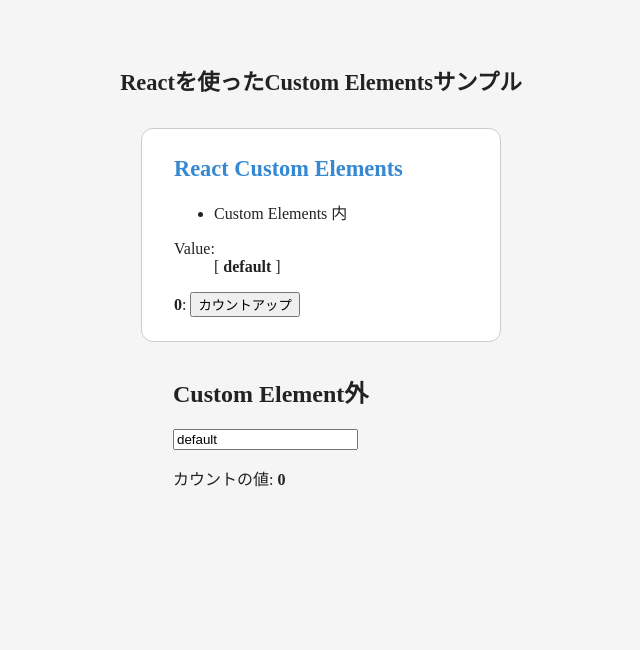
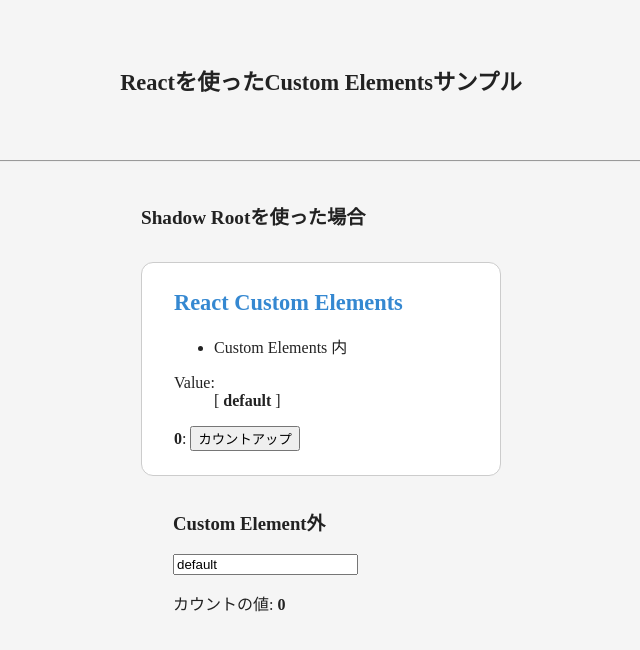
Before and after one commit to okyawa/react-custom-elements-sample, a React (Create React App) app: page / in a window 1280 px wide. Shown: the top 650 px of the page, without its empty margins (319-959 px from the left). Built offline with nearby package versions, Linux system fonts and the light colour scheme.

Commit message:
update: サンプルの表示調整

```diff
--- a/public/common.css
+++ b/public/common.css
@@ -1,15 +1,24 @@
 body {
-  margin-top: 64px;
   background-color: #f5f5f5;
   color: #222;
 }
 
-main {
-  max-width: 360px;
-  margin: 0 auto;
-}
-
 h1 {
+  margin: 64px 0;
   font-size: 1.4rem;
   text-align: center;
 }
+
+h2 {
+  font-size: 1.2rem;
+}
+
+section {
+  max-width: 360px;
+  margin: 0 auto;
+  padding: 16px 0;
+}
+
+.outer_box {
+  padding: 0 32px;
+}
--- a/public/index.html
+++ b/public/index.html
@@ -29,22 +29,28 @@
   </head>
   <body>
     <h1>Reactを使ったCustom Elementsサンプル</h1>
-    <main style="max-width: 360px; margin: 0 auto;">
 
-      <react-shadow-counter value="default"></react-shadow-counter>
+    <main>
 
-      <section style="padding: 0 32px;">
-        <h2>Custom Element外</h2>
-        <div>
-          <input type="text" id="input" value="default" />
+      <hr />
+
+      <section>
+        <h2>Shadow Rootを使った場合</h2>
+        <react-shadow-counter value="default"></react-shadow-counter>
+        <div class="outer_box">
+          <h3>Custom Element外</h3>
+          <div>
+            <input type="text" id="input" value="default" />
+          </div>
+          <p>
+            カウントの値: <strong id="count">0</strong>
+          </p>
         </div>
-        <p>
-          カウントの値: <strong id="count">0</strong>
-        </p>
-
       </section>
 
-    </>
+
+
+    </main>
 
     <script>
       /**
```
